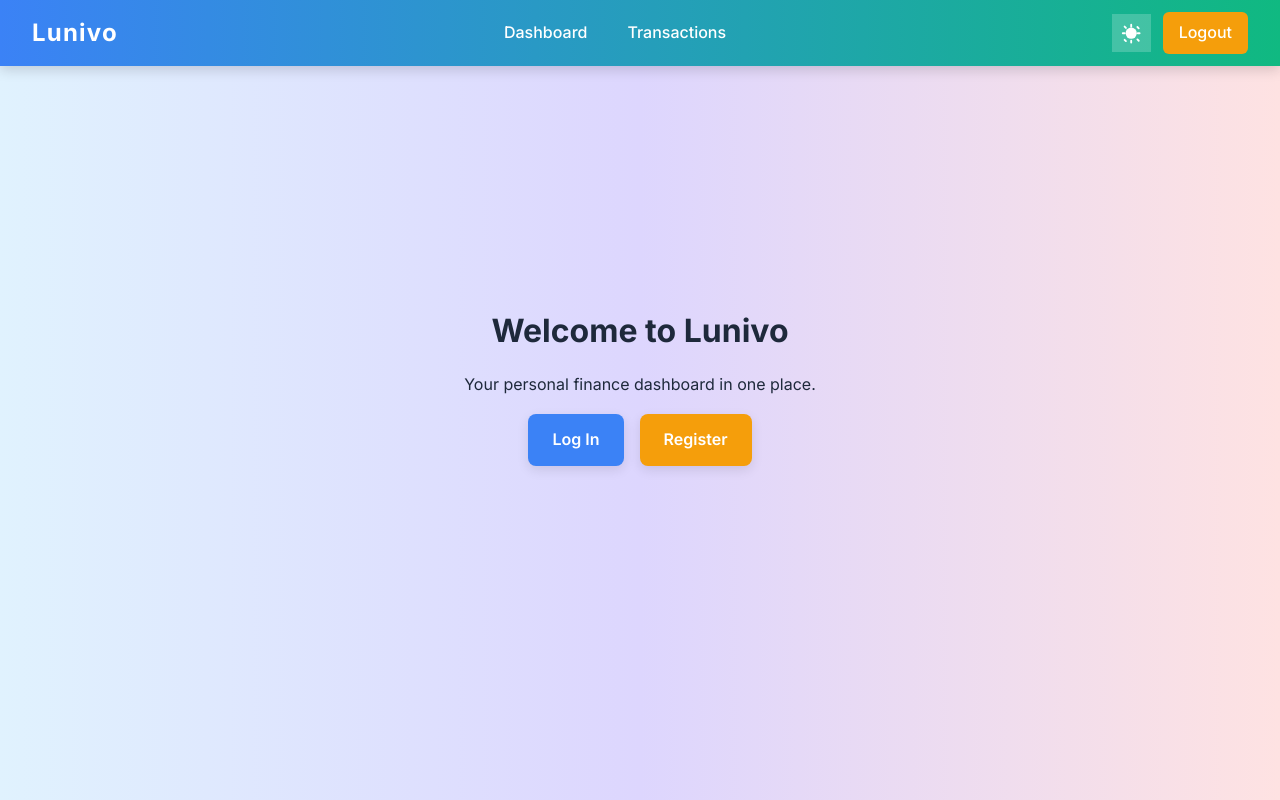
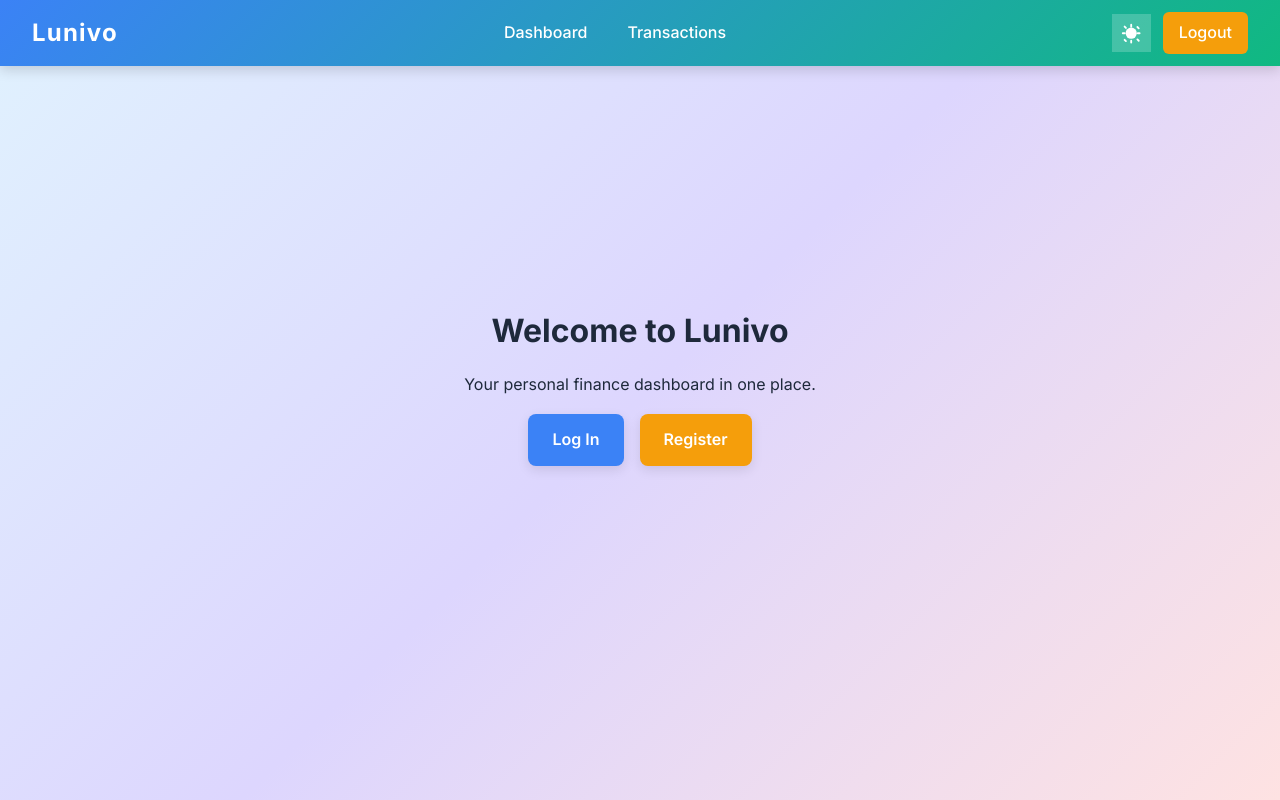
Before and after one commit to FabianC1/Lunivo, a Next.js app: page / in a window 1280 px wide. Built offline with nearby package versions, Linux system fonts and the light colour scheme.

Commit message:
nice colours

```diff
--- a/components/Navbar.module.css
+++ b/components/Navbar.module.css
@@ -7,10 +7,10 @@
   justify-content: space-between;
   padding: 0.75rem 2rem;
   background: var(--navbar-color);
-  color: var(--card-color);
+  color: var(--navbar-text-color);
   backdrop-filter: saturate(180%) blur(10px);
   box-shadow: 0 4px 12px rgba(0, 0, 0, 0.15);
-  transition: background 0.3s ease;
+  transition: background 0.3s ease, color 0.3s ease;
 }
 
 .logo {
--- a/styles/variables.css
+++ b/styles/variables.css
@@ -6,8 +6,9 @@
   --accent-color: #10B981; /* green for success */
   --highlight-color: #F59E0B; /* amber for highlights */
   --card-color: #FFFFFF;
-  --navbar-color: linear-gradient(90deg, #3B82F6 0%, #10B981 100%);
-  --bg-gradient: linear-gradient(90deg, #E0F2FE 0%, #DDD6FE 50%, #FEE2E2 100%);
+  --navbar-color: linear-gradient(135deg, #3B82F6 0%, #10B981 100%);
+  --navbar-text-color: #FFFFFF;
+  --bg-gradient: linear-gradient(135deg, #E0F2FE 0%, #DDD6FE 50%, #FEE2E2 100%);
 
   /* rgb helpers for the gradient used in globals.css */
   --foreground-rgb: 30, 41, 59;
@@ -23,8 +24,9 @@
   --accent-color: #10B981;
   --highlight-color: #F59E0B;
   --card-color: #FFFFFF;
-  --navbar-color: linear-gradient(90deg, #3B82F6 0%, #10B981 100%);
-  --bg-gradient: linear-gradient(90deg, #E0F2FE 0%, #DDD6FE 50%, #FEE2E2 100%);
+  --navbar-color: linear-gradient(135deg, #3B82F6 0%, #10B981 100%);
+  --navbar-text-color: #FFFFFF;
+  --bg-gradient: linear-gradient(135deg, #E0F2FE 0%, #DDD6FE 50%, #FEE2E2 100%);
 
   --foreground-rgb: 30, 41, 59;
   --background-start-rgb: 224, 242, 254;
@@ -39,8 +41,9 @@
   --accent-color: #34D399;
   --highlight-color: #FBBF24;
   --card-color: #1E293B;
-  --navbar-color: linear-gradient(90deg, #1E3A8A 0%, #065F46 100%);
-  --bg-gradient: linear-gradient(90deg, #0C1D3D 0%, #1A1558 50%, #2D1B3D 100%);
+  --navbar-color: linear-gradient(135deg, #1E3A8A 0%, #065F46 100%);
+  --navbar-text-color: #F1F5F9;
+  --bg-gradient: linear-gradient(135deg, #0C1D3D 0%, #1A1558 50%, #2D1B3D 100%);
 
   --foreground-rgb: 241, 245, 249;
   --background-start-rgb: 12, 29, 61;
@@ -56,8 +59,9 @@
     --accent-color: #34D399;
     --highlight-color: #FBBF24;
     --card-color: #1E293B;
-    --navbar-color: linear-gradient(90deg, #1E3A8A 0%, #065F46 100%);
-    --bg-gradient: linear-gradient(90deg, #0C1D3D 0%, #1A1558 50%, #2D1B3D 100%);
+    --navbar-color: linear-gradient(135deg, #1E3A8A 0%, #065F46 100%);
+    --navbar-text-color: #F1F5F9;
+    --bg-gradient: linear-gradient(135deg, #0C1D3D 0%, #1A1558 50%, #2D1B3D 100%);
 
     --foreground-rgb: 241, 245, 249;
     --background-start-rgb: 12, 29, 61;
```
